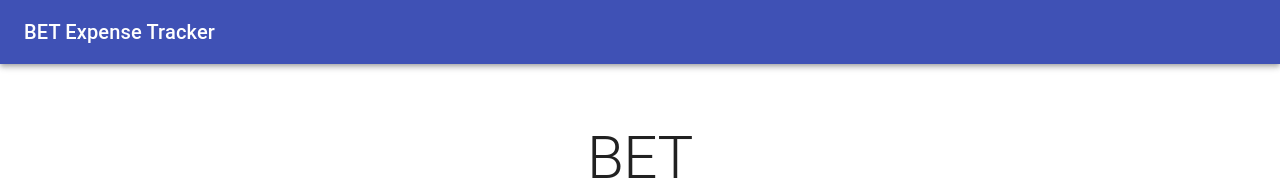
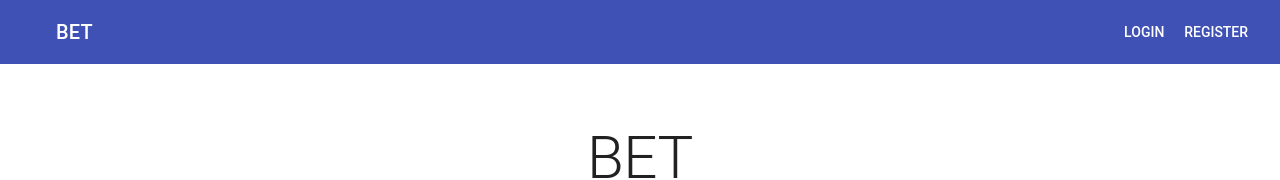
Before and after one commit to lunazrivera/BET, a React (Create React App) app in the folder client/: page / in a window 1280 px wide. Shown: the top 180 px of the page. Built offline with nearby package versions, Linux system fonts and the light colour scheme.

Commit message:
Main Page Design

```diff
--- /dev/null
+++ b/client/src/components/AppBar/AppBar.js
@@ -0,0 +1,48 @@
+import React from 'react';
+import PropTypes from 'prop-types';
+import { withStyles } from '@material-ui/core/styles';
+import AppBar from '@material-ui/core/AppBar';
+import Toolbar from '@material-ui/core/Toolbar';
+import Typography from '@material-ui/core/Typography';
+import Button from '@material-ui/core/Button';
+import IconButton from '@material-ui/core/IconButton';
+
+
+const styles = {
+  root: {
+    flexGrow: 1,
+  },
+  grow: {
+    flexGrow: 1,
+  },
+  menuButton: {
+    marginLeft: -12,
+    marginRight: 20,
+  },
+};
+
+function ButtonAppBar(props) {
+  const { classes } = props;
+  return (
+    <div className={classes.root}>
+      <AppBar position="static">
+        <Toolbar>
+          <IconButton className={classes.menuButton} color="inherit" aria-label="Menu">
+
+          </IconButton>
+          <Typography variant="h6" color="inherit" className={classes.grow}>
+            BET
+          </Typography>
+          <Button color="inherit">Login</Button>
+          <Button color="inherit">Register</Button>
+        </Toolbar>
+      </AppBar>
+    </div>
+  );
+}
+
+ButtonAppBar.propTypes = {
+  classes: PropTypes.object.isRequired,
+};
+
+export default withStyles(styles)(ButtonAppBar);
--- a/client/src/components/Footer/Footer.js
+++ b/client/src/components/Footer/Footer.js
@@ -1,8 +1,5 @@
 import React from 'react';
 import '../../App.css';
-import CssBaseline from "@material-ui/core/CssBaseline";
-import AppBar from "@material-ui/core/AppBar";
-import Toolbar from "@material-ui/core/Toolbar";
 import Typography from "@material-ui/core/Typography";
 import PropTypes from "prop-types";
 
--- a/client/src/components/album.js
+++ b/client/src/components/album.js
@@ -7,20 +7,17 @@ import CardActions from "@material-ui/core/CardActions";
 import CardContent from "@material-ui/core/CardContent";
 import CardMedia from "@material-ui/core/CardMedia";
 import Grid from "@material-ui/core/Grid";
-import CssBaseline from "@material-ui/core/CssBaseline";
-import AppBar from "@material-ui/core/AppBar";
-import Toolbar from "@material-ui/core/Toolbar";
 import Typography from "@material-ui/core/Typography";
 import PropTypes from "prop-types";
 import Footer from "./Footer/Footer.js";
-import Cards from "./Cards/Cards.js";
+import AppBar from "./AppBar/AppBar.js";
+
+
+
 
 const styles = theme => ({
   root: {
     flexGrow: 1,
-  },
-  appBar: {
-    position: "relative"
   },
   icon: {
     marginRight: theme.spacing.unit * 2
@@ -60,10 +57,6 @@ const styles = theme => ({
   cardContent: {
     flexGrow: 1
   },
-  footer: {
-    backgroundColor: theme.palette.background.paper,
-    padding: theme.spacing.unit * 6
-  }
 });
 
 
@@ -84,14 +77,7 @@ function Album(props) {
 
   return (
     <React.Fragment>
-      <CssBaseline />
-      <AppBar position="static" className={classes.appBar}>
-        <Toolbar>
-          <Typography variant="h6" color="inherit" noWrap>
-            BET Expense Tracker
-          </Typography>
-        </Toolbar>
-      </AppBar>
+      <AppBar />
       <main>
 
 
```
Also changed, not shown: client/src/components/Cards/Cards.js (+25 -0 lines), client/public/assets/images/airplane.jpg (added), client/public/assets/images/phone.jpg (added), client/src/components/AppBar/AppBar.css (added), client/src/components/Navbar/Navbar.js (deleted).
